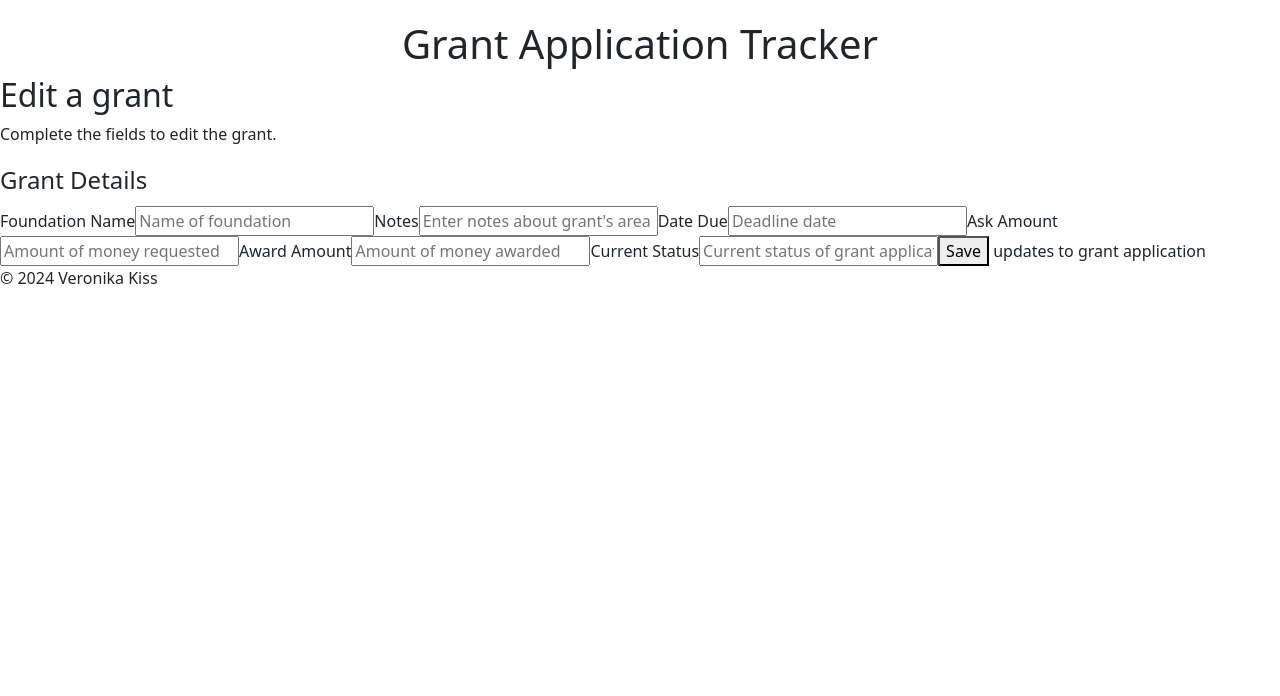
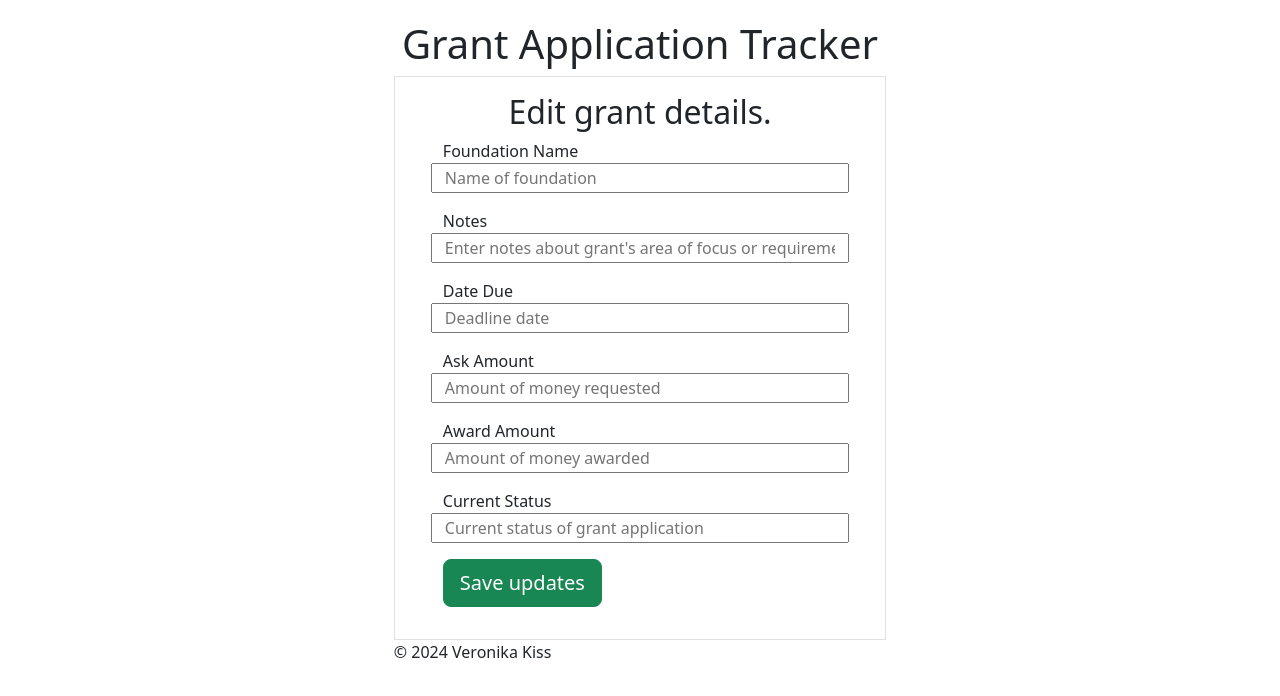
Before and after one commit to vmkiss/grant-app-tracker, a React (Create React App) app in the folder app/frontend/: page /update in a window 1280 px wide. Shown: the top 696 px of the page. Built offline with nearby package versions, Linux system fonts and the light colour scheme.

Commit message:
add padding to add and edit grant forms

```diff
--- a/app/frontend/src/App.css
+++ b/app/frontend/src/App.css
@@ -8,3 +8,7 @@ h1 {
     text-align: center;
     padding-top: 20px;
 }
+
+h2 {
+    text-align: center;
+}
--- a/app/frontend/src/pages/AddGrantPage.js
+++ b/app/frontend/src/pages/AddGrantPage.js
@@ -32,7 +32,7 @@ export const AddGrantPage = () => {
 
     return (
         <>
-        <div>
+        <div class="border py-3 px-5">
             <h2>Complete all fields to add a new grant.</h2>
             <form onSubmit={(e) => { e.preventDefault();}}>
                 <fieldset>
--- a/app/frontend/src/pages/EditGrantPage.js
+++ b/app/frontend/src/pages/EditGrantPage.js
@@ -36,12 +36,11 @@ export const EditGrantPage = ({ grantToEdit }) => {
 
         return (
             <>
-            <div>
-                <h2>Edit a grant</h2>
-                <p>Complete the fields to edit the grant.</p>
+            <div class="border py-3 px-5">
+                <h2>Edit grant details.</h2>
                 <form onSubmit={(e) => { e.preventDefault();}}>
                 <fieldset>
-                    <legend>Grant Details</legend>
+                    <div class="mb-3 row">
                         <label for="foundation">Foundation Name</label>
                         <input
                             type="text"
@@ -49,6 +48,8 @@ export const EditGrantPage = ({ grantToEdit }) => {
                             value={foundation}
                             onChange={e => setFoundation(e.target.value)}
                             id="foundation" />
+                    </div>
+                    <div class="mb-3 row">
                         <label for="notes">Notes</label>
                         <input
                             type="text"
@@ -56,6 +57,8 @@ export const EditGrantPage = ({ grantToEdit }) => {
                             value={notes}
                             onChange={e => setNotes(e.target.value)}
                             id="notes"/>
+                    </div>
+                    <div class="mb-3 row">
                         <label for="date">Date Due</label>
                         <input
                             type="text"
@@ -63,6 +66,8 @@ export const EditGrantPage = ({ grantToEdit }) => {
                             value={date}
                             onChange={e => setDate(e.target.value)}
                             id="date"/>
+                    </div>
+                    <div class="mb-3 row">
                         <label for="ask">Ask Amount</label>
                         <input
                             type="text"
@@ -70,6 +75,8 @@ export const EditGrantPage = ({ grantToEdit }) => {
                             value={ask}
                             onChange={e => setAsk(e.target.value)}
                             id="ask"/>
+                    </div>
+                    <div class="mb-3 row">
                         <label for="award">Award Amount</label>
                         <input
                             type="text"
@@ -77,6 +84,8 @@ export const EditGrantPage = ({ grantToEdit }) => {
                             value={award}
                             onChange={e => setAward(e.target.value)}
                             id="award"/>
+                    </div>
+                    <div class="mb-3 row">
                         <label for="status">Current Status</label>
                         <input
                             type="text"
@@ -84,11 +93,14 @@ export const EditGrantPage = ({ grantToEdit }) => {
                             value={currStatus}
                             onChange={e => setCurrStatus(e.target.value)}
                             id="status"/>
+                    </div>
                     <label for="submit">
                     <button
+                        class="btn btn-success btn-lg mb-3"
                         onClick={editGrant}
                         id="submit"
-                    >Save</button> updates to grant application</label>
+                    >Save updates</button>
+                    </label>
                 </fieldset>
             </form>
             </div>
```
Lines whose indentation alone changed are shown as unchanged.
